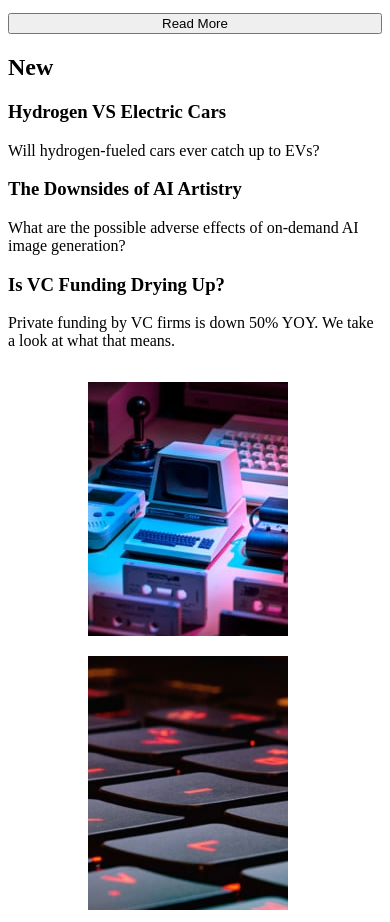
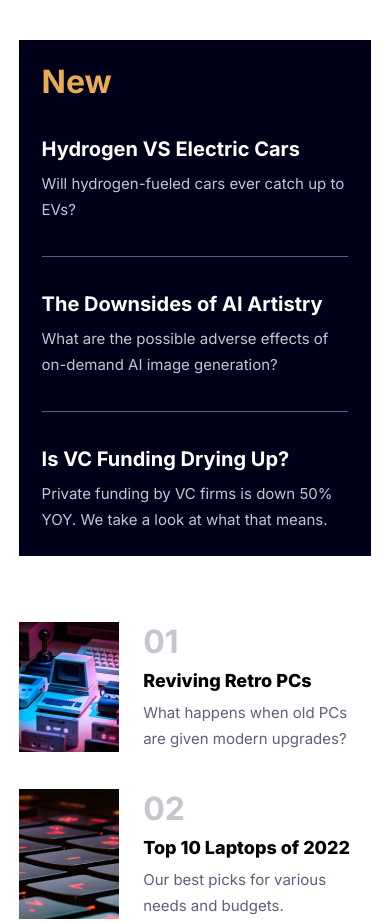
Before and after one commit to JIoriatti/frontend-mentor-news-homepage, a plain HTML site: page index.html in a window 390 px wide. Shown: the part 760-1682 px from the top of the page. Drawn offline with Linux system fonts and the light colour scheme.

Commit message:
Finished mobile styling (375px width)

```diff
--- a/css/style.css
+++ b/css/style.css
@@ -1,15 +1,154 @@
+@import url('https://fonts.googleapis.com/css2?family=Inter:wght@400;700;800&display=swap');
+
+:root{
+    --P-soft-orange: hsl(35, 77%, 62%);
+    --P-soft-red: hsl(5, 85%, 63%);
+
+    --N-off-white: hsl(36, 100%, 99%);
+    --N-grayish-blue: hsl(233, 8%, 79%);
+    --N-dark-grayish-blue: hsl(236, 13%, 42%);
+    --N-very-dark-blue: hsl(240, 100%, 5%);
+}
 /* MOBILE STYLING */
+*{
+    font-family: 'Inter', sans-serif;
+}
 body{
     display: flex;
     flex-direction: column;
+    padding: .70em;
+}
+header{
+    display: flex;
+    align-items: center;
+    justify-content: space-between;
+    margin-bottom: 2em;
 }
 .desktop-nav{
     display: none;
 }
+/* mobile menu only visible when icon clicked */
+.mobile-menu{
+    display:none;
+}
 .hero-desktop{
     display: none;
 }
+h1{
+    font-weight: 800;
+    font-size: 40px;
+    line-height: 100%;
+    padding-right: 1.25em;
+    color: var(--N-very-dark-blue);
+    margin-bottom: 0;
+}
+p{
+    color: var(--N-dark-grayish-blue);
+    font-size: 15px;
+    line-height: 175%;
+    margin-bottom: 1.75em;
+}
+.read-more{
+    background-color: var(--P-soft-red);
+    border: none;
+    color: var(--N-off-white);
+    font-size: 14px;
+    font-weight: 700;
+    text-transform: uppercase;
+    letter-spacing: 5px;
 
+    padding: 1em 2em 1em 2em;
+    margin-bottom: 4.5em;
+    width: 55%;
+}
+
+.new-articles-container{
+    background-color: var(--N-very-dark-blue);
+    display: flex;
+    flex-direction: column;
+    padding: 1.4em;
+}
+h2{
+    color: var(--P-soft-orange);
+    font-size: 32px;
+    font-weight: 700;
+    margin: 0 0 .5em 0;
+}
+.new-articles-container h3{
+    color: var(--N-off-white);
+    font-size: 20px;
+    margin-bottom: .5em;
+}
+.new-articles-container p{
+    font-size: 15px;
+    color: var(--N-grayish-blue);
+    margin-top: .5em;
+    margin-bottom: 0;
+    padding: 0;
+}
+.seperator{
+    background-color: var(--N-dark-grayish-blue);
+    height: 0.5px;
+    width: auto;
+    margin: 2em 0 1em 0;
+}
+
+.top-articles-container{
+    display: flex;
+    flex-direction: row;
+    height: 500px;
+    margin-top: 3em;
+}
+.top-article-images{
+    margin: 0;
+    display: flex;
+    flex-direction: column;
+    align-items: center;
+    justify-content: space-around;
+}
+.top-articles-info{
+    margin: 0;
+    display: flex;
+    flex-direction: column;
+    align-items: center;
+    justify-content: space-around;
+    padding-left: 0.5em;
+}
+.top-article-details{
+    margin: 0 0 0.5em 1em;
+}
+.img-wrapper{
+    margin: 0;
+    height: 130px;
+    width: 100px;
+}
+.mini-img{
+    height: 100%;
+    width: 100%;
+}
+.rank{
+    font-size: 32px;
+    font-weight: 700;
+    color: var(--N-grayish-blue);
+    margin-bottom: 0;
+    vertical-align: top;
+}
+.top-article-details p, .top-article-details h4{
+    margin: 0;
+}
+.top-article-details h4{
+    font-size: 18px;
+    font-weight: 800;
+    padding-bottom: 0.5em;
+}
+footer{
+    text-align: center;
+    margin-top: 3em;
+    padding: 1em;
+}
+footer a{
+    color: var(--P-soft-orange);
+}
 
 /* Styling for 480px and ABOVE */
 @media (min-width: 480px){
```
